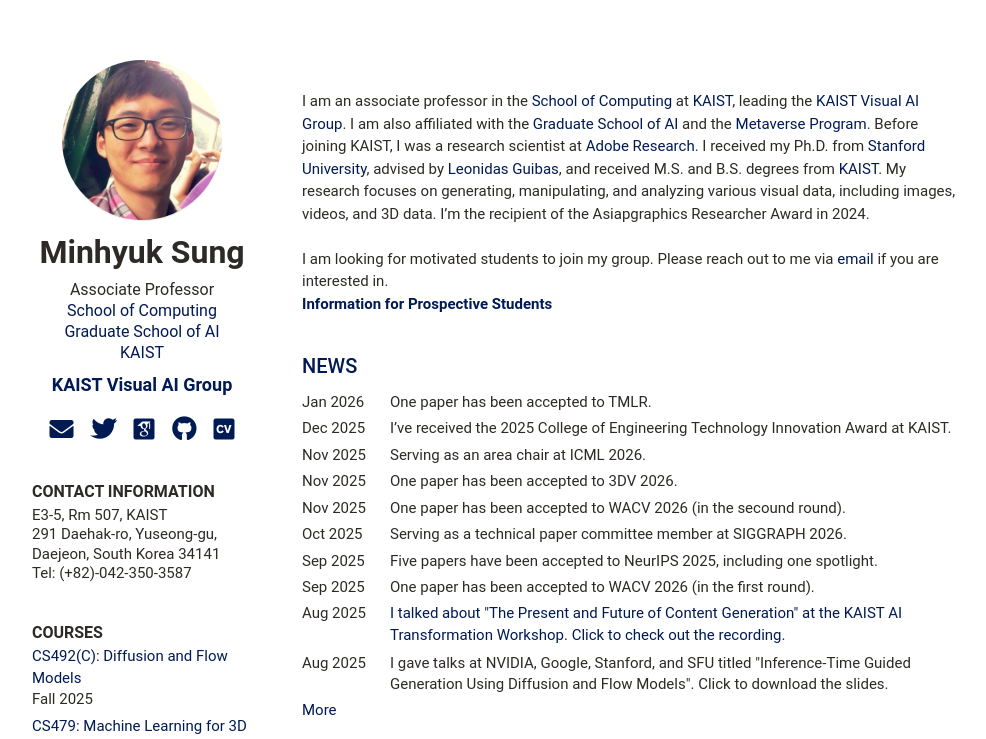
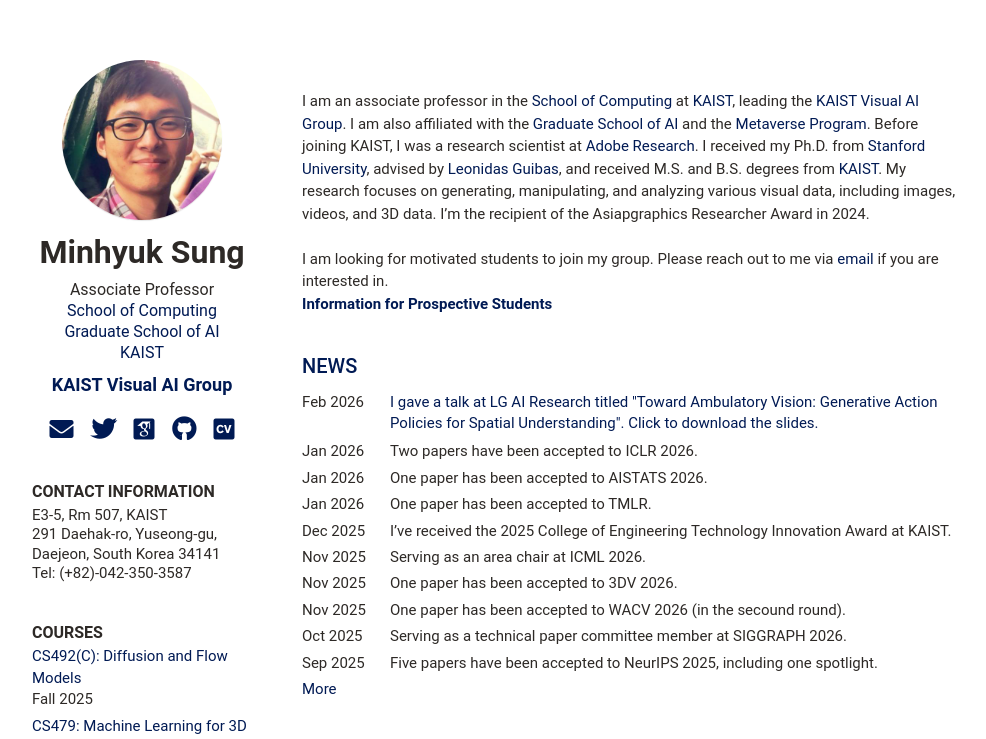
Before and after one commit to mhsung/mhsung.github.io, a Jekyll site: the page built from index.html, in a window 1280 px wide and 1400 px high. Shown: the top 739 px of the window, without its empty margins (126-1112 px from the left). Built offline with Jekyll 4.4.1, drawn with Linux system fonts in a browser that asks for light colours; some web fonts are replaced; some of the changed text lies outside the part shown.

Commit message:
Updated.

```diff
--- a/_data/news.yml
+++ b/_data/news.yml
@@ -1,4 +1,11 @@
 news:
+    - title: "I gave a talk at LG AI Research titled \"Toward Ambulatory Vision: Generative Action Policies for Spatial Understanding\". Click to download the slides."
+      link: https://onedrive.live.com/?redeem=aHR0cHM6Ly8xZHJ2Lm1zL2IvYy82MDU2MjAyM2I2NjQwMjgyL0lRRFp1dkZUZEtJUlM0dEpOMjdONkxtYkFZbHBvQmF2WlRwdG5qRzgwZ25xZDhrP2U9MmhTTUs1&cid=60562023B6640282&id=60562023B6640282%21s53f1bad9a2744b118b49376ecde8b99b&parId=60562023B6640282%212031&o=OneUp
+      time: Feb 2026
+    - title: "Two papers have been accepted to ICLR 2026."
+      time: Jan 2026
+    - title: "One paper has been accepted to AISTATS 2026."
+      time: Jan 2026
     - title: "One paper has been accepted to TMLR."
       time: Jan 2026
     - title: "I’ve received the 2025 College of Engineering Technology Innovation Award at KAIST."
```
Also changed, not shown: _data/publications/059-aistats-demystifying-tm.yml (added, +12 -0 lines), _data/publications/060-iclr-pairflow.yml (added, +13 -0 lines), _data/publications/061-iclr-bezierflow.yml (added, +15 -0 lines), assets/images/bezierflow-thumbnail.png (added), assets/images/demystifying-tm-thumbnail.png (added), assets/images/pairflow-thumbnail.png (added).
